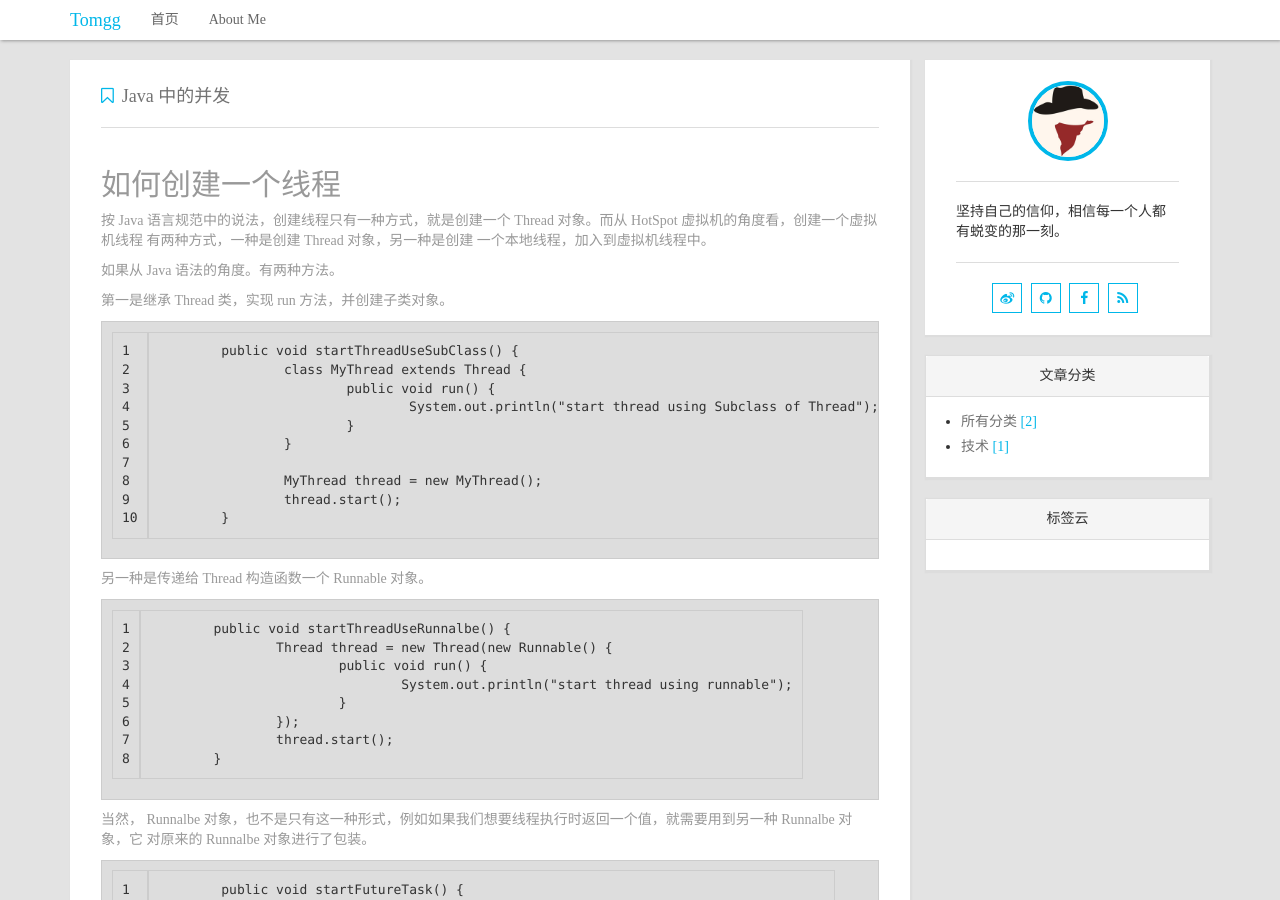
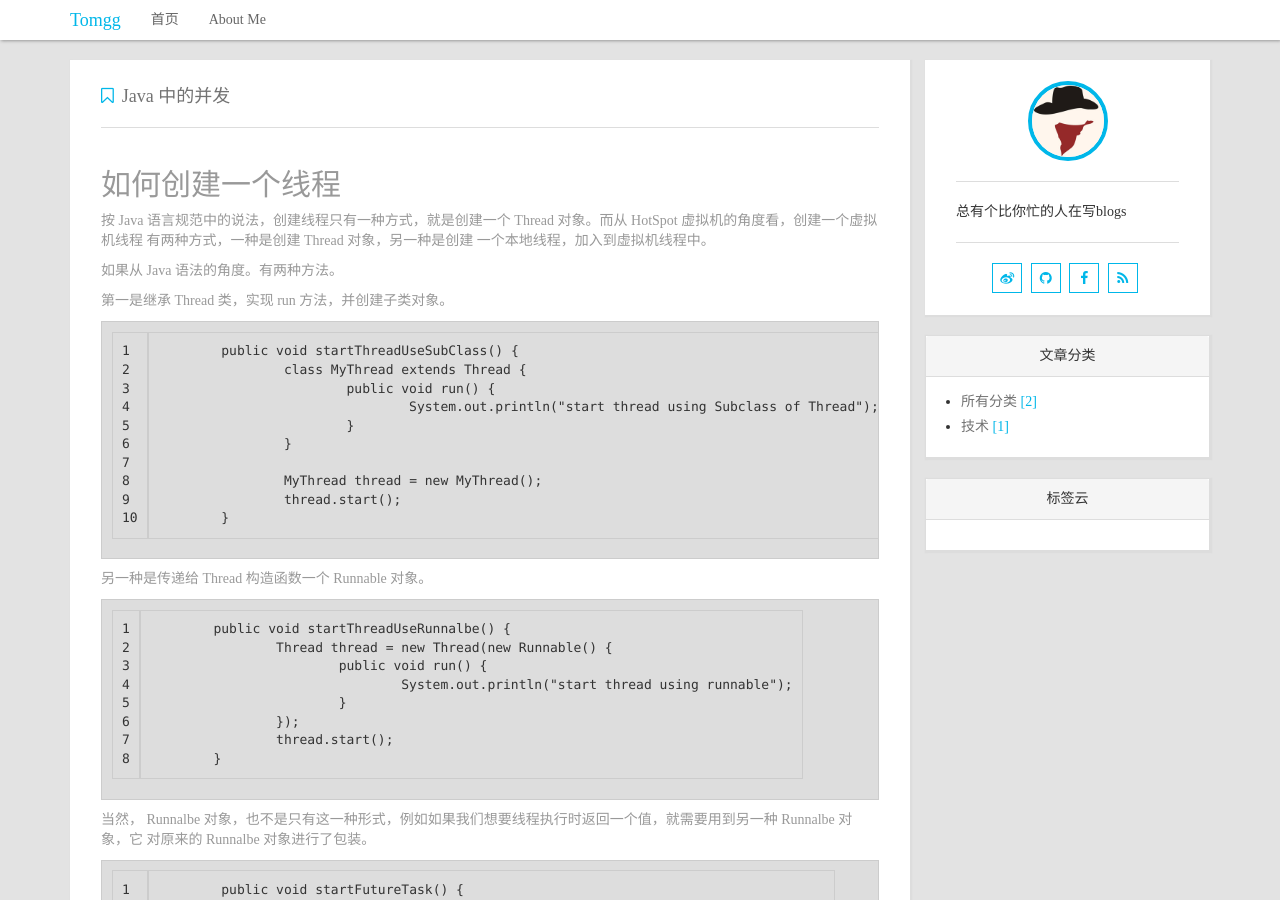
Before and after one commit to tomgg/tomgg.github.io, a Jekyll site: the page built from index.html, in a window 1280 px wide and 900 px high. Built offline with Jekyll 4.4.1, drawn with Linux system fonts in a browser that asks for light colours; nearby versions of some CDN libraries; the list of posts is cut into pages by our own code; comment, search, counter and statistics services are not loaded.

Commit message:
no message

```diff
--- a/_includes/author.html
+++ b/_includes/author.html
@@ -1,9 +1,9 @@
 <div class="panel panel-pithy author">
     <div class="panel-heading avastar">
-        <img src="{{ site.baseurl}}/assets/images/avatar.jpg" alt="Jaylin Wang"/>
+        <img src="{{ site.baseurl}}/assets/images/avatar.jpg" alt="tomgg"/>
     </div>
     <div class="panel-body">
-        坚持自己的信仰，相信每一个人都有蜕变的那一刻。
+        总有个比你忙的人在写blogs
     </div>
     <div class="panel-footer social">
         <ul>
```
